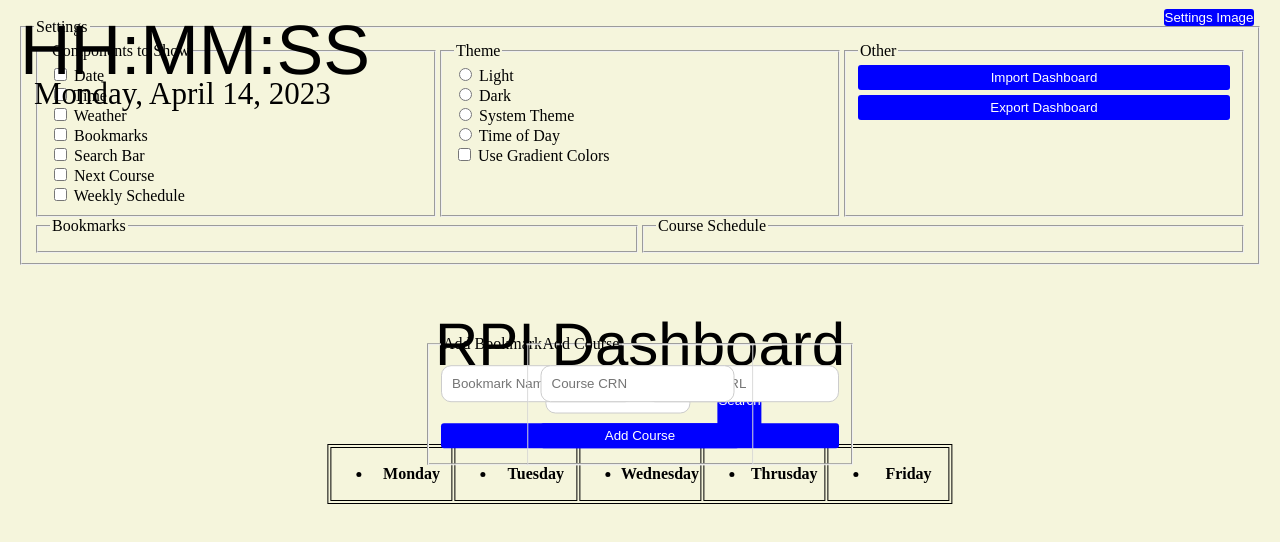
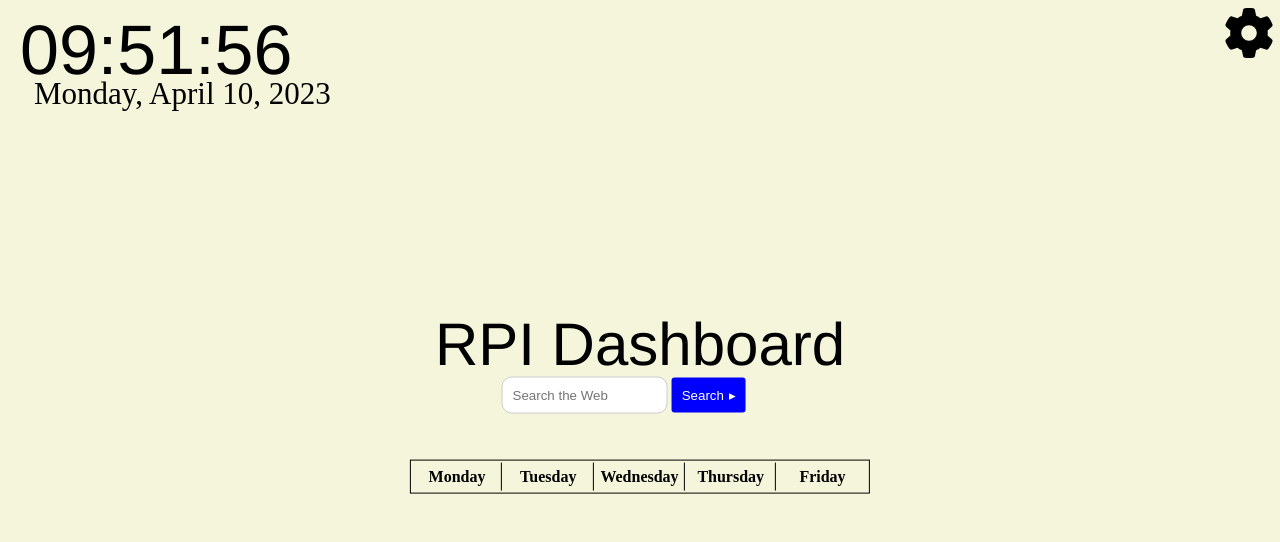
Before and after one commit to PythonCoderAS/ITWS1100S23Team06, a website: page code/index.html in a window 1280 px wide. Drawn offline with nearby package versions, Linux system fonts and the light colour scheme.

Commit message:
Add interactivity and cleanup styles

```diff
--- a/code/css/dashboard.css
+++ b/code/css/dashboard.css
@@ -58,6 +58,9 @@
 #addBookmarkForm div input {
     flex: 45%;
 }
+#closeSettingsButton {
+    margin-top: 10px;
+}
 h1 {
     text-align:left;
     position: static;
@@ -80,11 +83,16 @@
 }
 
 .schedule th {
-    border: 1px solid black;
     width: 20%;
 }
-.schedule ul {
+.schedule th:not(:last-child){
+    border-right: 1px solid black;
+}
+.schedule thead {
     font-size: 1em;
+}
+.schedule thead th {
+    padding: 5px;
 }
 /* End of schedule css =======================================*/
 
@@ -92,10 +100,7 @@
 .settings {
     position: absolute;
     margin: 0;
-    right: 2%;
-}
-.settingsButton {
-
+    right: 0.5%;
 }
 /* End of settings Button ======*/
 /* Copy-pasting inline styles from index.html */
@@ -123,7 +128,15 @@
     font-size: 60px;
     font-family:'Franklin Gothic Medium', 'Arial Narrow', Arial, sans-serif;
     text-align: center;
-
+}
+.dashSubTitle {
+    position: absolute;
+    top: 43%;
+    left: 50%;
+    transform: translate(-50%, -50%);
+    font-size: 40px;
+    font-family:'Franklin Gothic Medium', 'Arial Narrow', Arial, sans-serif;
+    text-align: center;
 }
 .searchBar {
     position: absolute;
@@ -135,17 +148,16 @@
     text-align: center;
 }
 
-form {
+#dashboard form {
     position: absolute;
     top: 50%;
     left: 50%;
     transform: translate(-50%, -50%);
     justify-content: space-between;
     width: auto;
-    display: flex;
 
 }
-input[type=text]{
+#dashboard input[type=text]{
     width: 60%;
     padding: 10px;
     border: 1px solid #ccc;
@@ -158,8 +170,21 @@
 button {
     background-color: blue;
     color: white;
-    padding: 1px;
+    padding: 2px;
     border: none;
     border-radius: 3px;
     cursor: pointer;
 }
+#searchButton {
+    padding: 10px;
+}
+#searchButton span {
+    margin-left: 5px;
+}
+.clickable {
+    cursor: pointer;
+}
+#settingsGear {
+    width: 50px;
+    height: 50px;
+}
--- a/code/index.html
+++ b/code/index.html
@@ -10,47 +10,34 @@
     </head>
     <body>
         <main id="dashboard">
-            <div class="time">HH:MM:SS</div>
-            <div class="date">Monday, April 14, 2023</div>
+            <div class="time" id="time">HH:MM:SS</div>
+            <div class="date" id="date">Monday, April 14, 2023</div>
             <div class="dashTitle">RPI Dashboard</div>
+            <div class="dashSubTitle" id="nextCourse"></div>
             <!-- <div class="searchBar">Search Bar</div> -->
 
-            <form>
-            <label for="google"></label>
-            <input type="text" id="username" name="username" placeholder="Search the Web">
-            <button type="submit">Search</button>
+            <form id="searchBarForm" action="https://www.google.com/search" method="get">
+            <input type="text" id="queryInput" name="q" placeholder="Search the Web">
+            <button type="submit" id="searchButton">Search<span>&#9656;</span></button>
             </form>
 
-            <div class="settings">
-                <button type="settingsButton">Settings Image</button>
+            <div class="settings clickable">
+                <img src="images/icons/gear-solid.svg" id="settingsGear">
             </div>
-            <div class="schedule">
+            <div class="schedule" id="schedule">
                 <table>
-                    <th>
-                        <ul>
-                            <li>Monday</li>
-                        </ul>
-                    </th>
-                    <th>
-                        <ul>
-                            <li>Tuesday</li>
-                        </ul>
-                    </th>
-                    <th>
-                        <ul>
-                            <li>Wednesday</li>
-                        </ul>
-                    </th>
-                    <th>
-                        <ul>
-                            <li>Thrusday</li>
-                        </ul>
-                    </th>
-                    <th>
-                        <ul>
-                            <li>Friday</li>
-                        </ul>
-                    </th>
+                   <thead>
+                          <tr>
+                            <th>Monday</th>
+                            <th>Tuesday</th>
+                            <th>Wednesday</th>
+                            <th>Thursday</th>
+                            <th>Friday</th>
+                          </tr>
+                   </thead>
+                   <tbody id="weeklySchedule">
+
+                   </tbody>
                 </table>
             </div>
 
@@ -58,6 +45,7 @@
         <main id="settings">
             <fieldset>
                 <legend>Settings</legend>
+                <p>All settings changed are automatically saved.</p>
                 <div id="settingsGroup1" class="settingsGroup">
                     <fieldset id="componentsToShowSettings">
                         <legend>Components to Show</legend>
@@ -153,6 +141,7 @@
                         </div>
                     </fieldset>
                 </div>
+                <button type="button" id="closeSettingsButton">Close</button>
             </fieldset>
         </main>
     </body>
--- a/code/js/dashboard.js
+++ b/code/js/dashboard.js
@@ -121,13 +121,16 @@
    * @type {Config | null}
    **/
   currentConfig: null,
+  setDashboardInitialClickHandlers: false,
   setSettingsInitialClickHandlers: false,
+  /** @type {number[]} */
+  dashboardIntervals: [],
   init: function() {
     if (dashboard.currentConfig === null) {
       dashboard.currentConfig = dashboard.loadConfig();
       dashboard.mergeWithDefaultConfig(dashboard.currentConfig, this.defaultConfig);
     }
-    dashboard.generateDashboard();
+    dashboard.showDashboard();
   },
   loadConfig: function() {
     // Load the config from the local storage.
@@ -224,10 +227,16 @@
       $("#themeSettings").on("click", function() {
         dashboard.processThemeSettingsClick();
       });
+      $("#closeSettingsButton").on("click", function() {
+        dashboard.showDashboard();
+      });
+      dashboard.setSettingsInitialClickHandlers = true;
     }
     dashboard.generateConfigDownloadLink();
     dashboard.setupImport();
-    dashboard.setSettingsInitialClickHandlers = true;
+    dashboard.dashboardIntervals.forEach(function(interval) {
+      clearInterval(interval);
+    });
   },
   setBookmarksInSettings: function() {
     $("#settingsBookmarkList").html(""); // Clear the bookmarks.
@@ -238,8 +247,8 @@
           <div class="settingsBookmark" id="bookmark-idx-${num}">
             <a href="${bookmark.url}" target="_blank">${bookmark.text}</a>
             <div class="actions">
-              <img src="images/icons/copy-solid.svg" class="copyBookmark">
-              <img src="images/icons/trash-can-solid.svg" class="deleteBookmark">
+              <img src="images/icons/copy-solid.svg" class="copyBookmark clickable">
+              <img src="images/icons/trash-can-solid.svg" class="deleteBookmark clickable">
             </div>
           </div>
         `);
@@ -285,7 +294,7 @@
           <div class="settingsCourse" id="course-idx-${num}">
             <span>CRN ${course}</span>
             <div class="actions">
-              <img src="images/icons/trash-can-solid.svg" class="deleteCourse">
+              <img src="images/icons/trash-can-solid.svg" class="deleteCourse clickable">
             </div>
           </div>
         `);
@@ -392,6 +401,34 @@
   showDashboard: function() {
     $("#dashboard").show(0)
     $("#settings").hide(0)
+    if (!dashboard.setDashboardInitialClickHandlers){
+      $("#settingsGear").on("click", function() {
+        dashboard.showSettingsPage();
+      });
+      dashboard.setDashboardInitialClickHandlers = true;
+    }
+    if (dashboard.currentConfig.componentsToShow.includes("date") || dashboard.currentConfig.componentsToShow.includes("time")) {
+      this.dashboardIntervals.push(setInterval(dashboard.updateDateAndTime, 100));
+    }
+    if (!dashboard.currentConfig.componentsToShow.includes("date")) {
+      $("#date").hide(0);
+    } else {
+      $("#date").show(0);
+    }
+    if (!dashboard.currentConfig.componentsToShow.includes("time")) {
+      $("#time").hide(0);
+    } else {
+      $("#time").show(0);
+    }
+    dashboard.updateDateAndTime();
+  },
+  updateDateAndTime: function() {
+    // Display the current time in HH:MM:SS and the current date in Weekday, Month Day, Year.
+    const date = DateTimeUtils.getCurrentDateTimeInNewYork();
+    const time = `${String(date.hour12).padStart(2, '0')}:${String(date.minute).padStart(2, '0')}:${String(date.second).padStart(2, '0')}`;
+    const calendarDate = `${date.weekdayName}, ${date.monthName} ${date.day}, ${date.year}`;
+    $('#date').text(calendarDate);
+    $('#time').text(time);
   },
   updateWeather: function() {
     // Get the weather.
```
Also changed, not shown: code/images/icons/gear-solid.svg (added).
